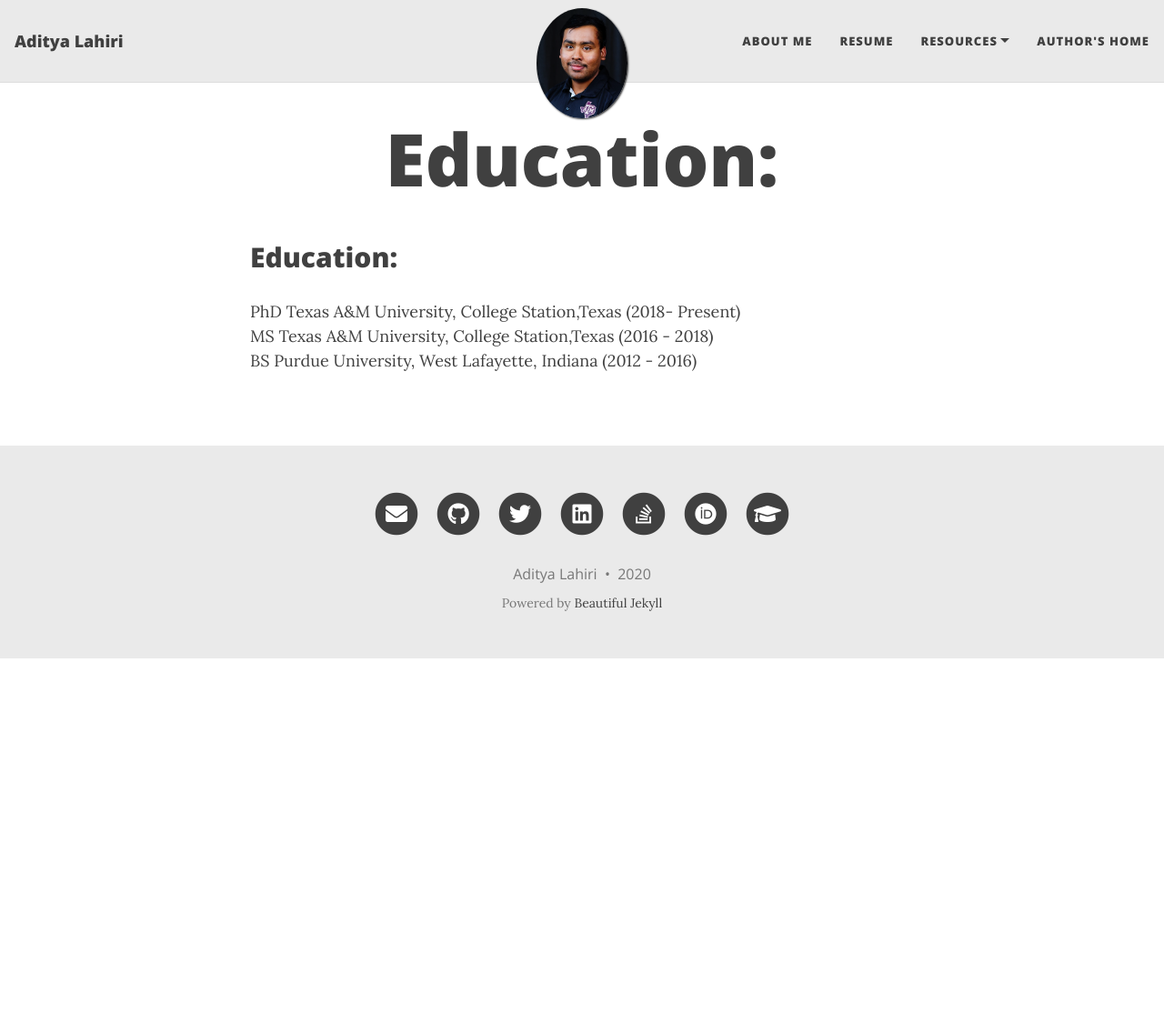
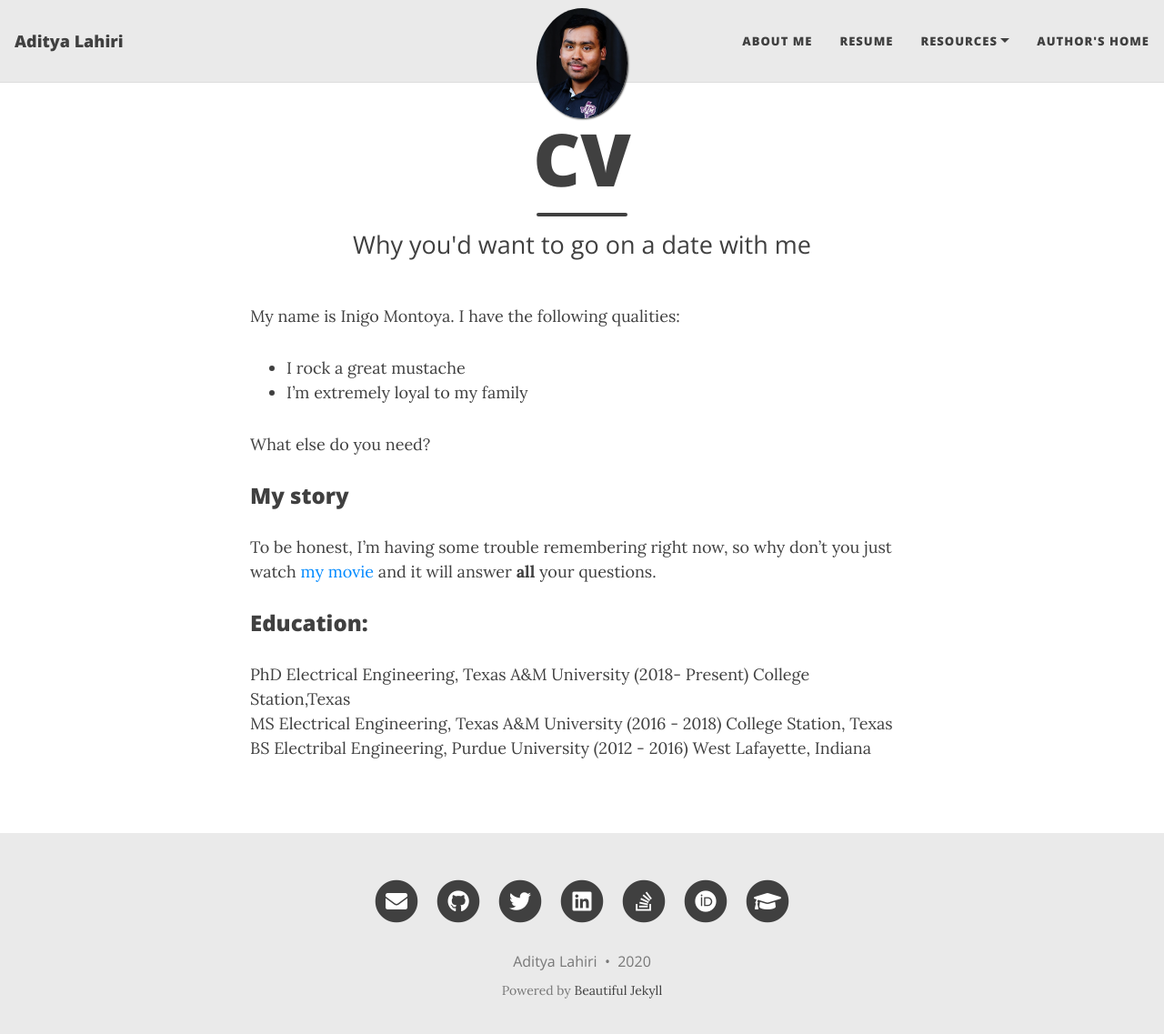
Before and after one commit to adilahiri/adilahiri.github.io, a Jekyll site: the page built from resume.md, in a window 1280 px wide and 1150 px high. Shown: the top 1137 px of the window at 91% size. Built offline with Jekyll 4.4.1, drawn with Linux system fonts in a browser that asks for light colours; nearby versions of some CDN libraries; our own code applies the rules of GitHub Pages for plain Markdown files.

Commit message:
Update resume.md

```diff
--- a/resume.md
+++ b/resume.md
@@ -1,4 +1,27 @@
-## Education:
-PhD Texas A&M University, College Station,Texas     (2018- Present) <br>
-MS Texas A&M University, College Station,Texas      (2016 - 2018) <br>
-BS Purdue University, West Lafayette, Indiana       (2012 - 2016) <br>
+---
+layout: page
+title: CV
+subtitle: Why you'd want to go on a date with me
+---
+
+My name is Inigo Montoya. I have the following qualities:
+
+- I rock a great mustache
+- I'm extremely loyal to my family
+
+What else do you need?
+
+### My story
+
+To be honest, I'm having some trouble remembering right now, so why don't you just watch [my movie](https://en.wikipedia.org/wiki/The_Princess_Bride_%28film%29) and it will answer **all** your questions.
+
+
+
+
+### Education:
+PhD Electrical Engineering, Texas A&M University     (2018- Present)
+College Station,Texas
+MS Electrical Engineering, Texas A&M University      (2016 - 2018)
+College Station, Texas
+BS Electribal Engineering, Purdue University          (2012 - 2016)
+West Lafayette, Indiana
```
